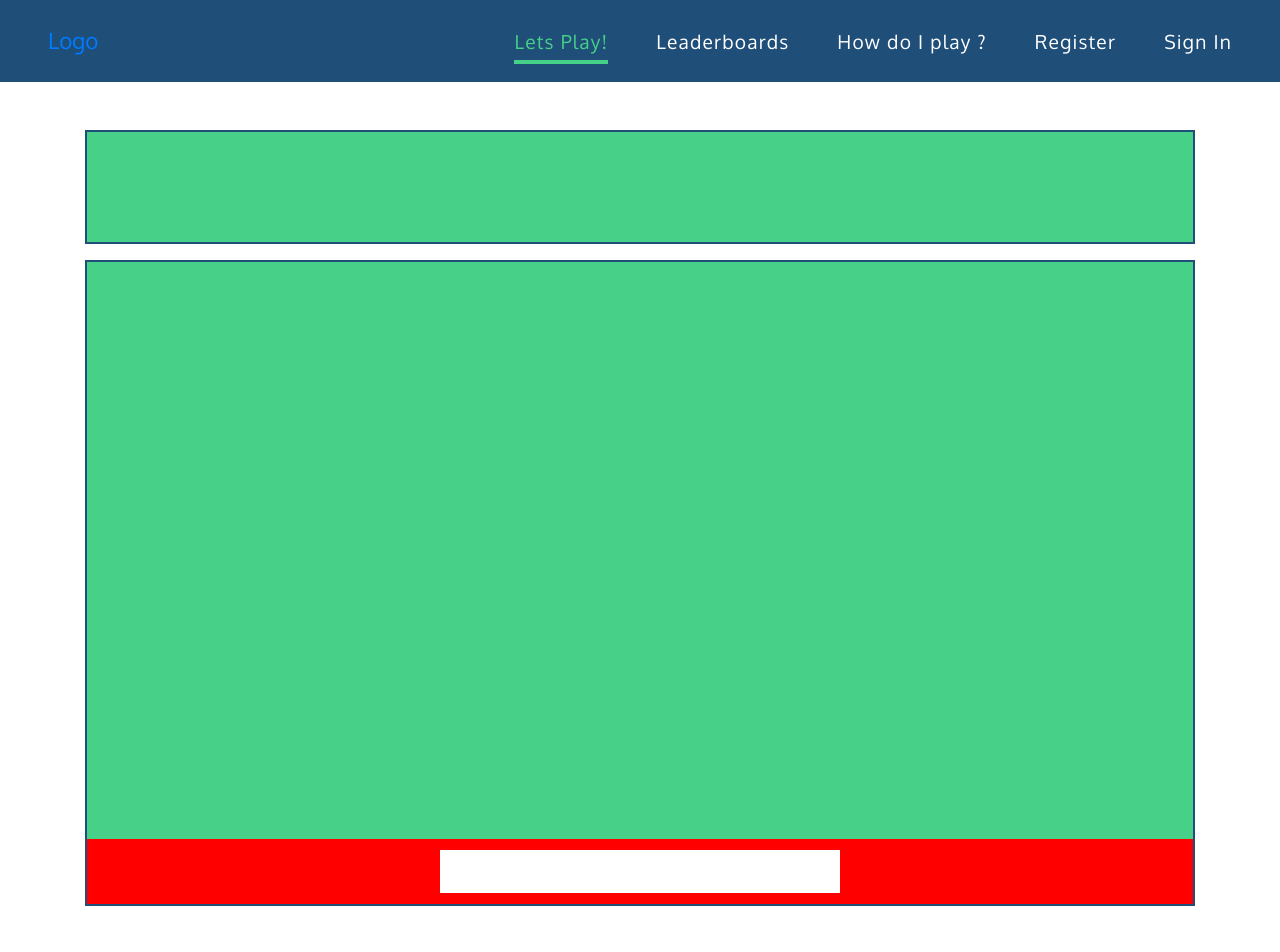
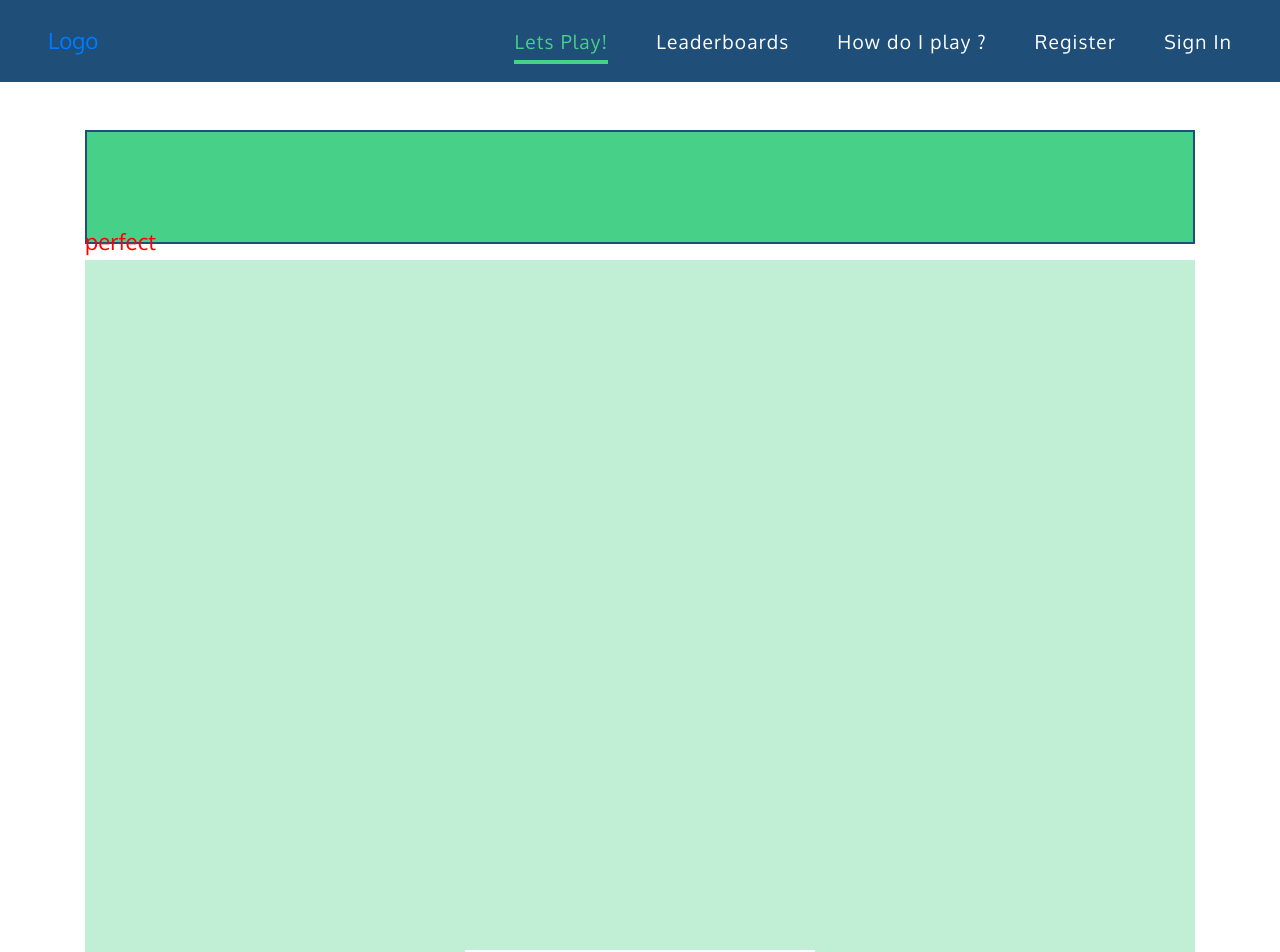
Before and after one commit to JamesRClarke/anagram-falls-client, a React (Create React App) app: page /game in a window 1280 px wide. Shown: the top 952 px of the page. Built offline with nearby package versions, Linux system fonts and the light colour scheme.

Commit message:
get the setInterval working so the anagram will fall down the game box

```diff
--- /dev/null
+++ b/src/components/Game/GameBox/Anagram/Anagram.jsx
@@ -0,0 +1,13 @@
+import React from 'react';
+
+
+const anagram = (props) => {
+console.log(props.position);
+    return (
+      <div >
+        <p className="game-anagram" style={{top: `${props.position}px`}}>{props.anagram}</p>
+      </div>
+    )
+}
+
+export default anagram
--- a/src/components/Game/GameBox/GameBox.jsx
+++ b/src/components/Game/GameBox/GameBox.jsx
@@ -1,14 +1,58 @@
-import React from 'react';
+import React, {Component} from 'react';
+import Anagram from './Anagram/Anagram';
 
-const GameBox = (props) => {
+class GameBox extends Component {
+  state = {
+    startingAnagramPosition: -35,
+    gameBoxHeight: null
+  }
+
+  componentDidMount() {
+    const height = this.gameBox.clientHeight;
+    this.setState({
+      gameBoxHeight: height
+    })
+  }
+
+  // do the setInterval inside the state of the gameBox and then p[ass through the props into the anagram component so the rerender will not matter.
+
+  render() {
+    let anagramPos = this.state.startingAnagramPosition;
+    let gameBoxHeight = this.state.gameBoxHeight;
+
+    var intervalId = null;
+    let moveAnagram = () => {
+      if(anagramPos < gameBoxHeight) {
+        anagramPos = anagramPos - 5;
+         // this.forceUpdate();
+      } else {
+        clearInterval(intervalId);
+      }
+    };
+
+    setInterval(moveAnagram, 1000)
+
+    //  setInterval(() => {
+    //    this.setState({
+    //      anagramPosition: this.state.anagramPosition + 5
+    //    })
+    //    console.log('triggered');
+    // }, 2000)
+
     return (
-    <div className="my-3 game-box">
+      <div ref={ (gameBox) => this.gameBox = gameBox} className="my-3 game-box">
+
+        <Anagram anagram="perfect" position={anagramPos}/>
+
         <div className="game-answer d-flex justify-content-center align-items-center">
           <input type="text"  />
         </div>
 
+
+
       </div>
     )
   }
+}
 
 export default GameBox
--- a/src/components/Game/Game.jsx
+++ b/src/containers/Game.jsx
@@ -1,8 +1,8 @@
 import React, {Component} from 'react';
 
-import Aux from '../../hoc/Aux'
-import  GameFilters from  './GameFilters/GameFilters';
-import  GameBox from './GameBox/GameBox';
+import Aux from '../hoc/Aux'
+import  GameFilters from  '../components/Game/GameFilters/GameFilters';
+import  GameBox from '../components/Game/GameBox/GameBox';
 
 class Game extends Component {
 
--- a/src/styles/components/Game/game.scss
+++ b/src/styles/components/Game/game.scss
@@ -3,7 +3,6 @@
 }
 
 .game-filters {
-  position: relative;
   max-width: 100%;
   background: $color-green;
   border: 2px solid $color-blue;
@@ -11,26 +10,33 @@
 }
 
 .game-box {
+  // overflow:hidden;
   position: relative;
   max-width: 100%;
-  background: $color-green;
-  border: 2px solid $color-blue;
+  background: lighten($color-green, 30%);
+  min-height: 750px;
   height: 85%;
+
+  .game-anagram {
+    position: absolute;
+    z-index: 999;
+    color: red;
+  }
 
   .game-answer {
     position: absolute;
     bottom: 0;
     left:0;
     width: 100%;
-    background: red;
     height: 10%;
     text-align: center;
 
     input {
-      max-width: 400px;
+      max-width: 350px;
       background: white;
       color: $color-blue;
       text-align: center;
+
     }
   }
 
```
Also changed, not shown: src/containers/Layout.jsx (+8 -8 lines). Lines whose indentation alone changed are shown as unchanged.
